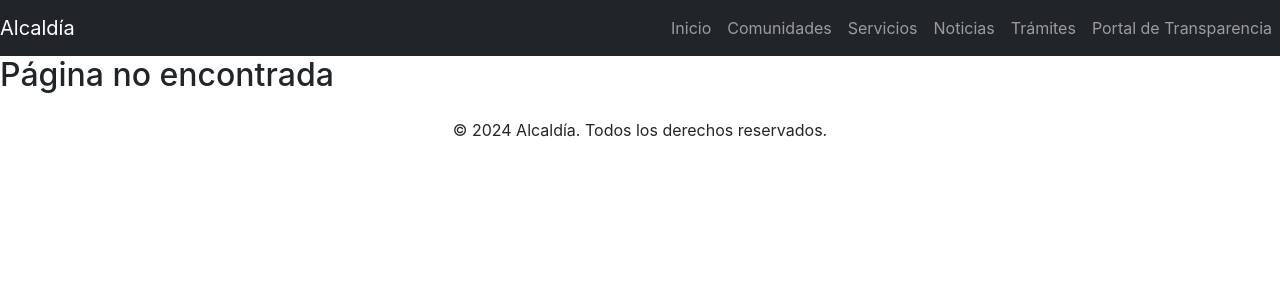
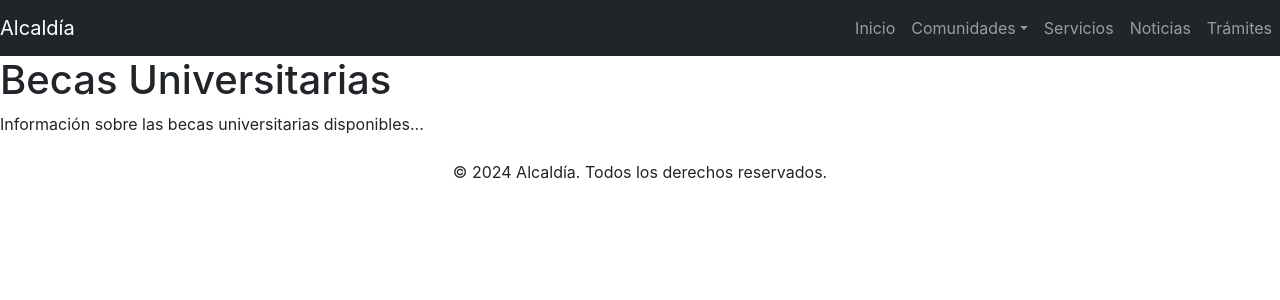
Before and after one commit to Oscar1499/PaginaAlcaldia, a React (Create React App) app: page /comunidades/becas-universitarias in a window 1280 px wide. Shown: the top 300 px of the page. Built offline with nearby package versions, Linux system fonts and the light colour scheme.

Commit message:
Agg Opciones en Comunidades

```diff
--- a/src/App.js
+++ b/src/App.js
@@ -3,22 +3,29 @@ import { BrowserRouter as Router, Route, Routes } from 'react-router-dom';
 import NavbarComponent from './componentes/NavbarComponent';
 import Footer from './componentes/Footer';
 import HomePage from './pages/HomePage';
-import Comunidades from './pages/Comunidades';
 import Servicios from './pages/Servicios';
 import Noticias from './pages/Noticias';
 import Tramites from './pages/Tramites';
-import PortaldeTransparencia from './pages/PortaldeTransparencia';
+import Bebeteca from './pages/Bebeteca'; // Nueva ruta
+import CDA from './pages/CDA'; // Nueva ruta
+import BecasUniversitarias from './pages/BecasUniversitarias'; // Nueva ruta
+import ConsultasGenerales from './pages/ConsultasGenerales'; // Nueva ruta
+import ConsultasVeterinarias from './pages/ConsultasVeterinarias'; // Nueva ruta
 
 const App = () => (
   <Router>
     <NavbarComponent />
     <Routes>
       <Route path="/" element={<HomePage />} />
-      <Route path="/comunidades" element={<Comunidades />} />
       <Route path="/servicios" element={<Servicios />} />
       <Route path="/noticias" element={<Noticias />} />
       <Route path="/tramites" element={<Tramites />} />
-      <Route path="/portaldeTransparencia" element={<PortaldeTransparencia />} /> {/*  */}
+      {/* Rutas para las opciones de Comunidades */}
+      <Route path="/comunidades/bebeteca" element={<Bebeteca />} />
+      <Route path="/comunidades/cda" element={<CDA />} />
+      <Route path="/comunidades/becas-universitarias" element={<BecasUniversitarias />} />
+      <Route path="/comunidades/consultas-generales" element={<ConsultasGenerales />} />
+      <Route path="/comunidades/consultas-veterinarias" element={<ConsultasVeterinarias />} />
       <Route path="*" element={<h2>Página no encontrada</h2>} />
     </Routes>
     <Footer />
--- a/src/componentes/NavbarComponent.js
+++ b/src/componentes/NavbarComponent.js
@@ -1,5 +1,5 @@
 import React from 'react';
-import { Navbar, Nav } from 'react-bootstrap';
+import { Navbar, Nav, NavDropdown } from 'react-bootstrap';
 
 const NavbarComponent = () => {
   return (
@@ -9,11 +9,16 @@ const NavbarComponent = () => {
       <Navbar.Collapse id="basic-navbar-nav">
         <Nav className="ms-auto">
           <Nav.Link href="/">Inicio</Nav.Link>
-          <Nav.Link href="/comunidades">Comunidades</Nav.Link> {/*  */}
+          <NavDropdown title="Comunidades" id="comunidades-dropdown">
+            <NavDropdown.Item href="/comunidades/bebeteca">Bebeteca</NavDropdown.Item>
+            <NavDropdown.Item href="/comunidades/cda">CDA</NavDropdown.Item>
+            <NavDropdown.Item href="/comunidades/becas-universitarias">Becas Universitarias</NavDropdown.Item>
+            <NavDropdown.Item href="/comunidades/consultas-generales">Consultas Generales</NavDropdown.Item>
+            <NavDropdown.Item href="/comunidades/consultas-veterinarias">Consultas Veterinarias</NavDropdown.Item>
+          </NavDropdown>
           <Nav.Link href="/servicios">Servicios</Nav.Link>
           <Nav.Link href="/noticias">Noticias</Nav.Link>
           <Nav.Link href="/tramites">Trámites</Nav.Link>
-          <Nav.Link href="/portal-transparencia">Portal de Transparencia</Nav.Link> {/**/}
         </Nav>
       </Navbar.Collapse>
     </Navbar>
--- /dev/null
+++ b/src/pages/Bebeteca.js
@@ -0,0 +1,12 @@
+import React from 'react';
+
+const Bebeteca = () => {
+  return (
+    <div>
+      <h1>Bebeteca</h1>
+      <p>Información sobre la Bebeteca.</p>
+    </div>
+  );
+};
+
+export default Bebeteca;
--- /dev/null
+++ b/src/pages/BecasUniversitarias.js
@@ -0,0 +1,12 @@
+import React from 'react';
+
+const BecasUniversitarias = () => {
+  return (
+    <div>
+      <h1>Becas Universitarias</h1>
+      <p>Información sobre las becas universitarias disponibles...</p>
+    </div>
+  );
+};
+
+export default BecasUniversitarias;
--- /dev/null
+++ b/src/pages/CDA.js
@@ -0,0 +1,12 @@
+import React from 'react';
+
+const CDA = () => {
+  return (
+    <div>
+      <h1>CDA</h1>
+      <p>Información sobre el Centro de Desarrollo y Atención (CDA)...</p>
+    </div>
+  );
+};
+
+export default CDA;
--- /dev/null
+++ b/src/pages/ConsultasGenerales.js
@@ -0,0 +1,12 @@
+import React from 'react';
+
+const ConsultasGenerales = () => {
+  return (
+    <div>
+      <h1>Consultas Generales</h1>
+      <p>Información sobre los servicios de consultas generales que se ofrecen...</p>
+    </div>
+  );
+};
+
+export default ConsultasGenerales;
--- /dev/null
+++ b/src/pages/ConsultasVeterinarias.js
@@ -0,0 +1,12 @@
+import React from 'react';
+
+const ConsultasVeterinarias = () => {
+  return (
+    <div>
+      <h1>Consultas Veterinarias</h1>
+      <p>Información sobre los servicios de consultas veterinarias...</p>
+    </div>
+  );
+};
+
+export default ConsultasVeterinarias;
```
